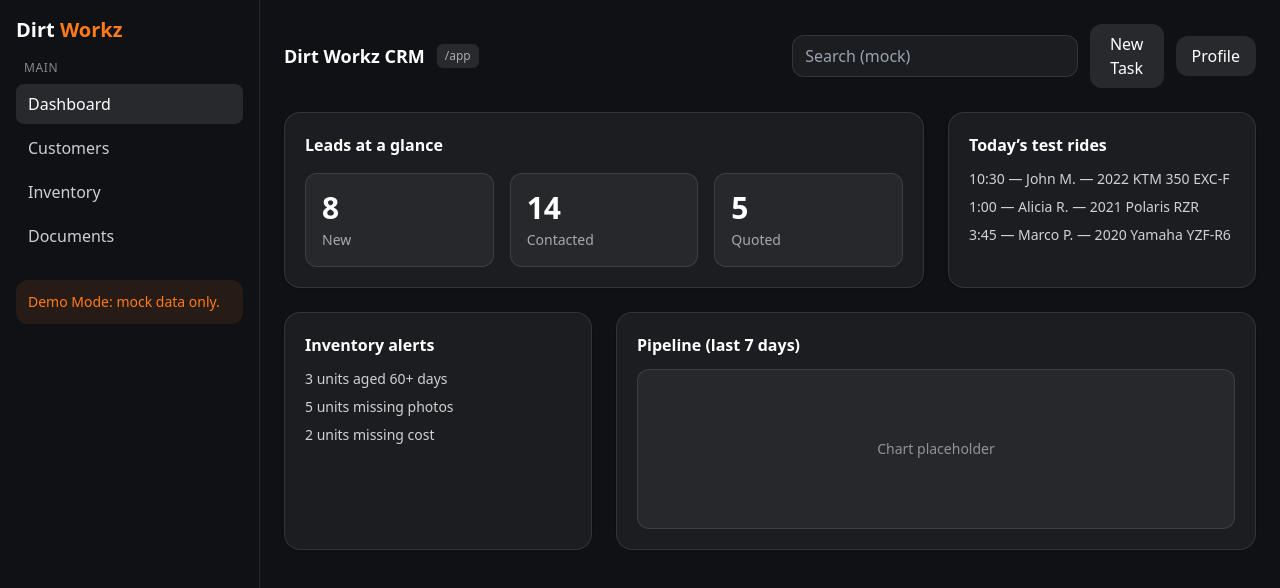
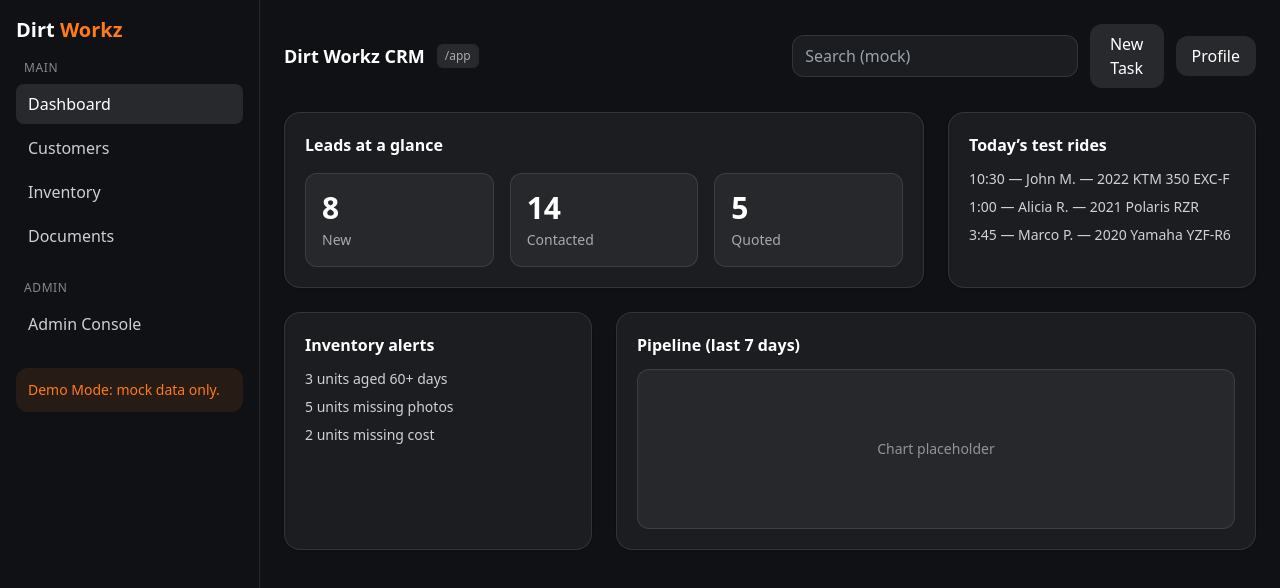
Before and after one commit to IUseTheSchwartz/Dirt-Works, a React (Vite) app: page /app in a window 1280 px wide. Shown: the top 588 px of the page. Built offline with nearby package versions, Linux system fonts and the light colour scheme.

Commit message:
Update AppShell.jsx

```diff
--- a/src/pages/app/AppShell.jsx
+++ b/src/pages/app/AppShell.jsx
@@ -1,5 +1,8 @@
 // File: src/pages/app/AppShell.jsx
 import { NavLink, Outlet, Link, useLocation } from "react-router-dom";
+
+// 🔐 Mock: flip to false to hide Admin Console in the UI
+const MOCK_IS_PLATFORM_ADMIN = true;
 
 const NavItem = ({ to, children }) => (
   <NavLink
@@ -32,14 +35,18 @@
           <NavItem to="/app/customers">Customers</NavItem>
           <NavItem to="/app/inventory">Inventory</NavItem>
           <NavItem to="/app/documents">Documents</NavItem>
-          {/* Future:
-          <NavItem to="/app/leads">Leads</NavItem>
-          <NavItem to="/app/quotes">Quotes</NavItem>
-          <NavItem to="/app/service">Service</NavItem>
-          <NavItem to="/app/reports">Reports</NavItem>
-          <NavItem to="/app/settings">Settings</NavItem>
-          */}
         </nav>
+
+        {MOCK_IS_PLATFORM_ADMIN && (
+          <>
+            <div className="text-xs uppercase tracking-wider text-white/50 px-2 mt-6 mb-2">
+              Admin
+            </div>
+            <nav className="flex flex-col gap-1">
+              <NavItem to="/app/admin">Admin Console</NavItem>
+            </nav>
+          </>
+        )}
 
         <div className="mt-6 p-3 rounded-xl bg-accent/10 text-accent text-sm">
           Demo Mode: mock data only.
```
